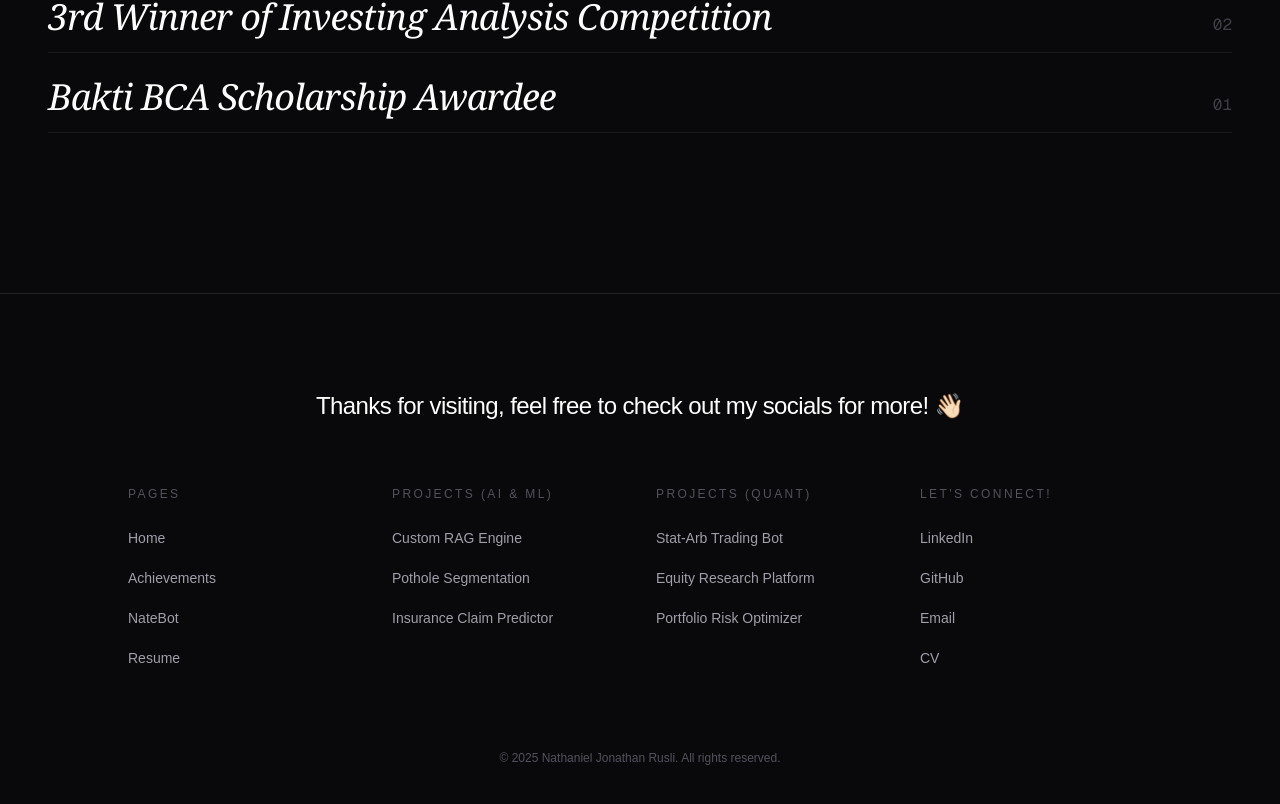
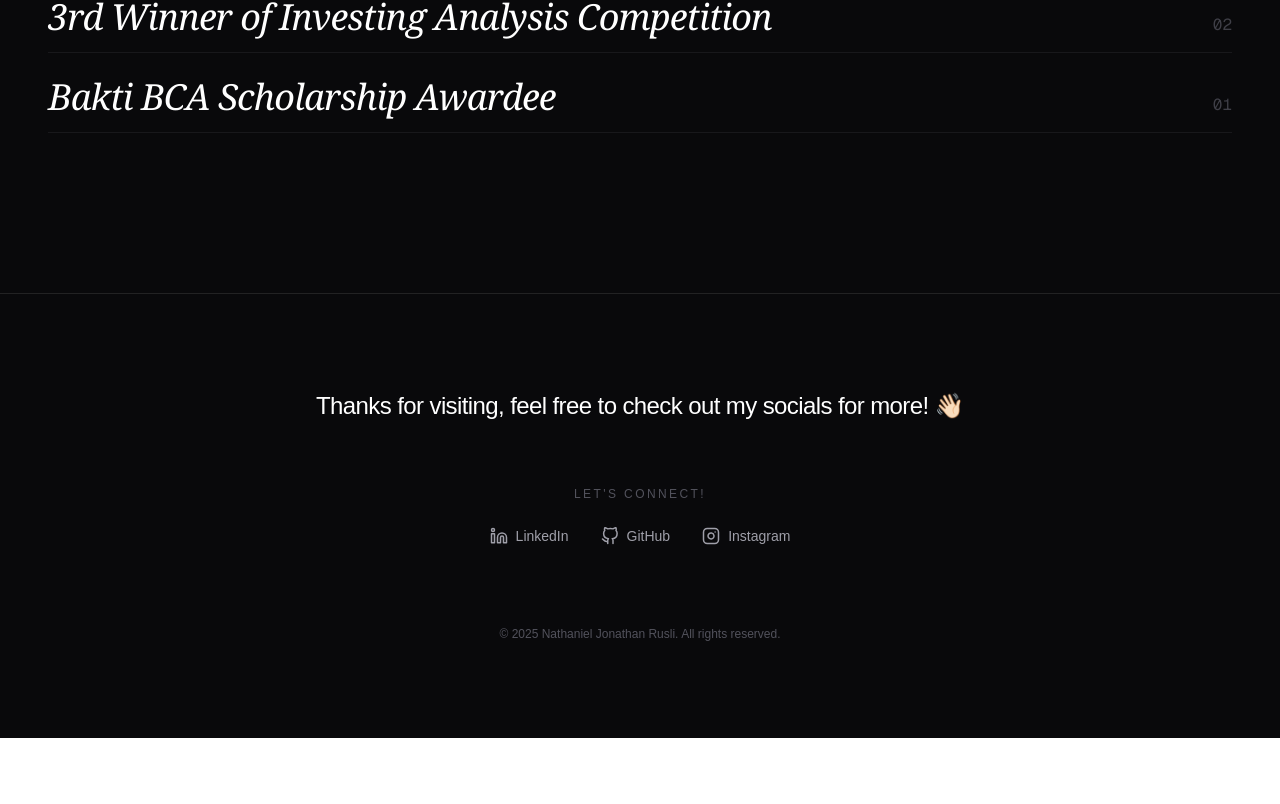
Before and after one commit to NathanielJR-git/nathanieljr-portfolio-web, a Next.js app in the folder web/nathanieljr-web/: page / in a window 1280 px wide. Shown: the part 6111-6915 px from the top of the page. After the commit the page ends 6849 px from the top, so only its background shows below. Built offline with nearby package versions, Linux system fonts and the light colour scheme.

Commit message:
refactor: change social media items layout

```diff
--- a/web/nathanieljr-web/components/footer.tsx
+++ b/web/nathanieljr-web/components/footer.tsx
@@ -1,40 +1,37 @@
 "use client"
 
 export function Footer() {
-  const columns = [
+  const socials = [
     {
-      header: "PAGES",
-      links: [
-        { label: "Home", href: "#" },
-        { label: "Achievements", href: "#achievements" },
-        { label: "NateBot", href: "#" },
-        { label: "Resume", href: "#" },
-      ],
+      label: "LinkedIn",
+      href: "https://www.linkedin.com/in/nathanieljr/",
+      icon: (
+        <svg viewBox="0 0 24 24" width="18" height="18" stroke="currentColor" strokeWidth="2" fill="none" strokeLinecap="round" strokeLinejoin="round">
+          <path d="M16 8a6 6 0 0 1 6 6v7h-4v-7a2 2 0 0 0-2-2 2 2 0 0 0-2 2v7h-4v-7a6 6 0 0 1 6-6z" />
+          <rect x="2" y="9" width="4" height="12" />
+          <circle cx="4" cy="4" r="2" />
+        </svg>
+      ),
     },
     {
-      header: "PROJECTS (AI & ML)",
-      links: [
-        { label: "Custom RAG Engine", href: "#" },
-        { label: "Pothole Segmentation", href: "#" },
-        { label: "Insurance Claim Predictor", href: "#" },
-      ],
+      label: "GitHub",
+      href: "https://github.com/0xNathaniel",
+      icon: (
+        <svg viewBox="0 0 24 24" width="18" height="18" stroke="currentColor" strokeWidth="2" fill="none" strokeLinecap="round" strokeLinejoin="round">
+          <path d="M9 19c-5 1.5-5-2.5-7-3m14 6v-3.87a3.37 3.37 0 0 0-.94-2.61c3.14-.35 6.44-1.54 6.44-7A5.44 5.44 0 0 0 20 4.77 5.07 5.07 0 0 0 19.91 1S18.73.65 16 2.48a13.38 13.38 0 0 0-7 0C6.27.65 5.09 1 5.09 1A5.07 5.07 0 0 0 5 4.77a5.44 5.44 0 0 0-1.5 3.78c0 5.42 3.3 6.61 6.44 7A3.37 3.37 0 0 0 9 18.13V22"></path>
+        </svg>
+      ),
     },
     {
-      header: "PROJECTS (QUANT)",
-      links: [
-        { label: "Stat-Arb Trading Bot", href: "#" },
-        { label: "Equity Research Platform", href: "#" },
-        { label: "Portfolio Risk Optimizer", href: "#" },
-      ],
-    },
-    {
-      header: "LET'S CONNECT!",
-      links: [
-        { label: "LinkedIn", href: "https://linkedin.com" },
-        { label: "GitHub", href: "https://github.com" },
-        { label: "Email", href: "mailto:hello@example.com" },
-        { label: "CV", href: "#" },
-      ],
+      label: "Instagram",
+      href: "https://www.instagram.com/omgitsnathaniel",
+      icon: (
+        <svg viewBox="0 0 24 24" width="18" height="18" stroke="currentColor" strokeWidth="2" fill="none" strokeLinecap="round" strokeLinejoin="round">
+          <rect x="2" y="2" width="20" height="20" rx="5" ry="5" />
+          <path d="M16 11.37A4 4 0 1 1 12.63 8 4 4 0 0 1 16 11.37z" />
+          <line x1="17.5" y1="6.5" x2="17.51" y2="6.5" />
+        </svg>
+      ),
     },
   ]
 
@@ -48,26 +45,25 @@ export function Footer() {
       </div>
 
       {/* Bottom Section: Directory Grid */}
-      <nav className="grid grid-cols-2 md:grid-cols-4 gap-10 md:gap-8 max-w-5xl mx-auto">
-        {columns.map((column) => (
-          <div key={column.header}>
+      <nav className="flex flex-col items-center max-w-5xl mx-auto">
         <h3 className="text-xs font-medium tracking-[0.2em] text-zinc-600 mb-6">
-              {column.header}
+          LET'S CONNECT!
         </h3>
-            <ul className="flex flex-col gap-4">
-              {column.links.map((link) => (
+        <ul className="flex flex-row flex-wrap justify-center gap-8">
+          {socials.map((link) => (
             <li key={link.label}>
               <a
                 href={link.href}
-                    className="text-sm text-zinc-400 hover:text-white transition-colors duration-300 cursor-pointer"
+                target="_blank"
+                rel="noopener noreferrer"
+                className="flex items-center gap-2 text-sm text-zinc-400 hover:text-white transition-colors duration-300 cursor-pointer"
               >
-                    {link.label}
+                {link.icon}
+                <span>{link.label}</span>
               </a>
             </li>
           ))}
         </ul>
-          </div>
-        ))}
       </nav>
 
       {/* Copyright */}
```
Lines whose indentation alone changed are shown as unchanged.
